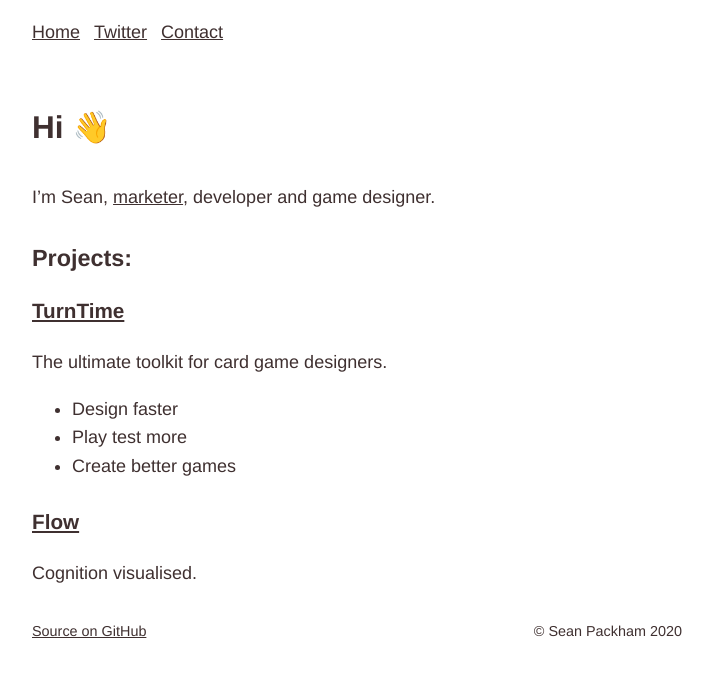
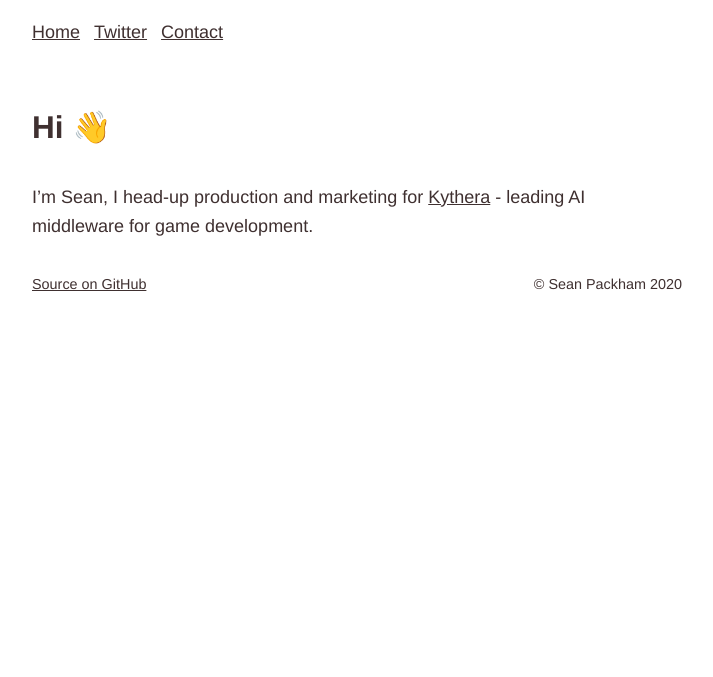
Before and after one commit to SeanPackham/seanpackham.github.io, a Jekyll site: the page built from index.md, in a window 1280 px wide. Shown: the top 677 px of the page, without its empty margins (283-996 px from the left). Built offline with Jekyll 4.4.1, drawn with Linux system fonts in a browser that asks for light colours.

Commit message:
Updated bio

```diff
--- a/index.md
+++ b/index.md
@@ -5,18 +5,4 @@ title: Hello
 
 # Hi 👋
 
-I'm Sean, [marketer](/marketing), developer and game designer.
-
-## Projects:
-
-### [TurnTime](/projects/turntime/)
-
-The ultimate toolkit for card game designers.
-
-- Design faster
-- Play test more
-- Create better games
-
-### [Flow](/projects/flow/)
-
-Cognition visualised.
+I'm Sean, I head-up production and marketing for [Kythera](https://kythera.ai){:target="_blank"} - leading AI middleware for game development.
```
Also changed, not shown: marketing.md (+4 -0 lines).
